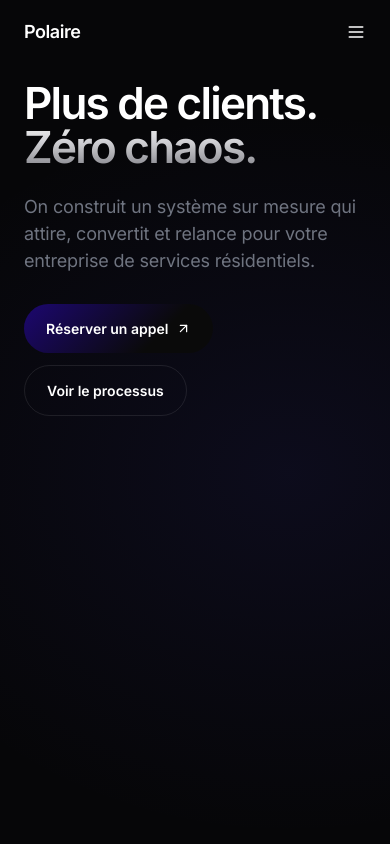
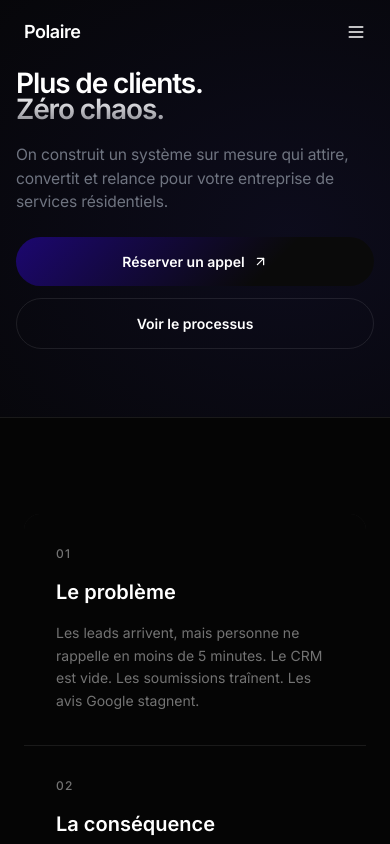
Before and after one commit to phynni/polaire-website-2026, a Next.js app: page / in a window 390 px wide. Shown: the top 844 px of the page. Built offline with nearby package versions, Linux system fonts and the light colour scheme.

Commit message:
feat: update hero component with responsive flex layout
Switch to flexbox, use clamp() for fonts, add breakpoints, remove offset vars

```diff
--- a/app/globals.css
+++ b/app/globals.css
@@ -101,13 +101,12 @@
 
 .hero-section {
   width: 100%;
-  height: 100vh;
-  min-height: 760px;
   position: relative;
   overflow: hidden;
   background: #060608;
   padding: 0;
   margin: 0;
+  min-height: 760px;
 }
 
 .hero-proto-glow {
@@ -119,61 +118,69 @@
 }
 
 .hero-inner {
-  width: 1280px;
-  max-width: 100%;
-  height: 100vh;
+  display: flex;
+  align-items: stretch;
+  width: 100%;
+  height: 100%;
   min-height: 760px;
   position: relative;
-  margin: 0 auto;
   z-index: 2;
+  gap: clamp(20px, 4vw, 80px);
+  padding: clamp(80px, 12vh, 160px) clamp(20px, 5vw, 40px);
+  box-sizing: border-box;
+  justify-content: space-between;
+  align-items: flex-start;
 }
 
 .hero-left-zone {
-  position: absolute;
-  left: 24px;
-  top: 170px;
-  width: 620px;
+  flex: 0 0 auto;
+  width: clamp(300px, 45vw, 560px);
   height: auto;
   box-sizing: border-box;
   z-index: 10;
+  display: flex;
+  flex-direction: column;
+  justify-content: flex-start;
 }
 
 .hero-left-inner {
-  max-width: 620px;
+  max-width: 100%;
 }
 
 .hero-headline {
-  font-size: 74px;
+  font-size: clamp(36px, 6.5vw, 74px);
   line-height: 1.08;
   font-weight: 600;
   letter-spacing: -0.04em;
   margin: 0;
   color: #ffffff;
-  white-space: nowrap;
+  word-wrap: break-word;
+  overflow-wrap: break-word;
 }
 
 .hero-title-secondary {
   display: block;
   margin-top: -4px;
-  white-space: nowrap;
+  word-wrap: break-word;
+  overflow-wrap: break-word;
 }
 
 .hero-subtitle {
-  margin-top: 22px;
-  max-width: 520px;
-  font-size: 18px;
+  margin-top: clamp(16px, 2vh, 22px);
+  max-width: 100%;
+  font-size: clamp(16px, 2vw, 18px);
   line-height: 1.5;
   letter-spacing: -0.01em;
   color: #6f7480;
 }
 
 .hero-cta-wrap {
-  margin-top: 30px;
+  margin-top: clamp(20px, 3vh, 30px);
   display: flex;
   flex-direction: row;
   align-items: flex-start;
   gap: 12px;
-  flex-wrap: nowrap;
+  flex-wrap: wrap;
 }
 
 .hero-btn-primary {
@@ -217,16 +224,13 @@
 }
 
 .hero-right-zone {
-  position: absolute;
-  right: -120px;
-  bottom: 0;
-  width: 900px;
+  flex: 0 0 auto;
   display: flex;
   flex-direction: row;
   align-items: flex-end;
-  gap: 26px;
-  padding: 0 56px 0 0;
-  transform: scale(0.78);
+  gap: clamp(16px, 2vw, 26px);
+  padding: 0;
+  transform: scale(1);
   transform-origin: bottom right;
   opacity: 0.9;
   overflow: visible;
@@ -240,21 +244,40 @@
   --hc-card-ring: rgba(255,255,255,0.02);
   --hc-card-shadow-indigo: rgba(26, 20, 74, 0.18);
   z-index: 5;
+  flex-shrink: 1;
+  min-width: 0;
 }
 
 .hero-col-wrapper {
-  transform: translateY(var(--col-offset, 0px));
+  transform: none;
   display: flex;
   flex-direction: column;
-  flex-shrink: 0;
+  flex-shrink: 1;
+  min-width: 0;
   animation: colRise 0.75s cubic-bezier(0.25, 0.46, 0.45, 0.94) both;
   animation-fill-mode: both;
 }
 
-.hero-col-wrapper-1 { width: 158px; animation-delay: 0.30s; }
-.hero-col-wrapper-2 { width: 248px; animation-delay: 0.42s; }
-.hero-col-wrapper-3 { width: 168px; animation-delay: 0.54s; }
-.hero-col-wrapper-4 { width: 240px; animation-delay: 0.66s; }
+.hero-col-wrapper-1 {
+  width: clamp(120px, 15vw, 158px);
+  animation-delay: 0.30s;
+  min-width: 120px;
+}
+.hero-col-wrapper-2 {
+  width: clamp(180px, 24vw, 248px);
+  animation-delay: 0.42s;
+  min-width: 180px;
+}
+.hero-col-wrapper-3 {
+  width: clamp(120px, 16vw, 168px);
+  animation-delay: 0.54s;
+  min-width: 120px;
+}
+.hero-col-wrapper-4 {
+  width: clamp(180px, 24vw, 240px);
+  animation-delay: 0.66s;
+  min-width: 180px;
+}
 
 .hero-col {
   display: flex;
@@ -486,8 +509,8 @@ header.fixed.top-0.left-0.right-0 {
 @keyframes hc-fadeInUp  { from { opacity: 0; transform: translateY(8px); } to { opacity: 1; transform: translateY(0); } }
 
 @keyframes colRise {
-  from { opacity: 0; transform: translateY(calc(var(--col-offset, 0px) + 20px)); }
-  to   { opacity: 1; transform: translateY(var(--col-offset, 0px)); }
+  from { opacity: 0; transform: translateY(20px); }
+  to   { opacity: 1; transform: translateY(0); }
 }
 @keyframes fadeRise {
   from { opacity: 0; transform: translateY(18px); }
@@ -498,42 +521,123 @@ header.fixed.top-0.left-0.right-0 {
   to   { opacity: 1; }
 }
 
+/* HERO — tablet/laptop */
+@media (max-width: 1200px) {
+  .hero-inner {
+    gap: clamp(12px, 3vw, 40px);
+    padding: clamp(60px, 10vh, 120px) clamp(16px, 4vw, 32px);
+  }
+  .hero-left-zone {
+    width: clamp(280px, 40vw, 480px);
+  }
+  .hero-headline {
+    font-size: clamp(32px, 5.5vw, 60px);
+  }
+  .hero-col-wrapper-1 { width: clamp(100px, 12vw, 130px); }
+  .hero-col-wrapper-2 { width: clamp(140px, 18vw, 200px); }
+  .hero-col-wrapper-3 { width: clamp(100px, 13vw, 140px); }
+  .hero-col-wrapper-4 { width: clamp(140px, 18vw, 190px); }
+}
+
+/* HERO — smaller desktop */
+@media (max-width: 1024px) {
+  .hero-inner {
+    gap: clamp(10px, 2.5vw, 32px);
+  }
+  .hero-left-zone {
+    width: clamp(260px, 38vw, 420px);
+  }
+  .hero-headline {
+    font-size: clamp(30px, 5vw, 52px);
+  }
+}
+
+/* HERO — tablet portrait */
+@media (max-width: 900px) {
+  .hero-inner {
+    flex-direction: column;
+    gap: clamp(40px, 8vh, 80px);
+    padding: clamp(60px, 10vh, 100px) clamp(16px, 4vw, 28px);
+    align-items: flex-start;
+  }
+  .hero-left-zone {
+    width: 100%;
+    max-width: 100%;
+  }
+  .hero-headline {
+    font-size: clamp(32px, 5vw, 52px);
+  }
+  .hero-subtitle {
+    max-width: 100%;
+  }
+  .hero-right-zone {
+    width: 100%;
+    flex-direction: column;
+    align-items: flex-start;
+    gap: clamp(20px, 4vw, 32px);
+    transform: scale(1);
+    opacity: 1;
+  }
+  .hero-col-wrapper {
+    width: 100%;
+    flex-shrink: 0;
+  }
+  .hero-col-wrapper-1,
+  .hero-col-wrapper-2,
+  .hero-col-wrapper-3,
+  .hero-col-wrapper-4 {
+    width: 100%;
+    min-width: 0;
+  }
+  .hero-col {
+    flex-direction: row;
+    flex-wrap: wrap;
+    gap: clamp(16px, 3vw, 24px);
+  }
+  .hero-component-card {
+    width: auto;
+    flex: 0 1 auto;
+  }
+}
+
 /* HERO — mobile */
 @media (max-width: 768px) {
   .hero-section {
-    height: auto;
-    min-height: 100svh;
-    padding: 80px 24px 60px;
-    box-sizing: border-box;
+    min-height: auto;
   }
   .hero-inner {
-    width: 100%;
-    height: auto;
-    min-height: 0;
-    position: relative;
+    flex-direction: column;
+    gap: clamp(32px, 6vh, 64px);
+    padding: clamp(60px, 8vh, 80px) clamp(16px, 4vw, 24px);
+    min-height: auto;
+    align-items: stretch;
   }
   .hero-left-zone {
-    position: relative;
-    left: auto;
-    top: auto;
     width: 100%;
     max-width: 100%;
-    height: auto;
-    padding: 0;
   }
   .hero-left-inner { max-width: 100%; }
   .hero-headline {
-    font-size: 44px;
-    white-space: normal;
+    font-size: clamp(28px, 7vw, 48px);
+    line-height: 1.1;
   }
-  .hero-title-secondary { white-space: normal; }
+  .hero-title-secondary { line-height: 1.1; }
   .hero-subtitle {
     max-width: 100%;
-    font-size: 18px;
+    font-size: clamp(15px, 4vw, 17px);
+    margin-top: clamp(12px, 3vh, 18px);
   }
   .hero-cta-wrap {
     flex-direction: column;
-    align-items: flex-start;
+    align-items: stretch;
+    margin-top: clamp(16px, 3vh, 24px);
   }
-  .hero-right-zone { display: none; }
+  .hero-btn-primary,
+  .hero-btn-secondary {
+    width: 100%;
+    justify-content: center;
+  }
+  .hero-right-zone {
+    display: none;
+  }
 }
--- a/components/sections/hero.tsx
+++ b/components/sections/hero.tsx
@@ -313,11 +313,11 @@ export function HeroSection() {
           </div>
         </div>
 
-        {/* Right zone: 4 columns, anchored bottom-right */}
+        {/* Right zone: 4 columns, flex layout */}
         <div className="hero-right-zone" aria-hidden="true">
 
           {/* Col 1: platform icon images */}
-          <div className="hero-col-wrapper hero-col-wrapper-1" style={{ ["--col-offset" as string]: "-90px" } as React.CSSProperties}>
+          <div className="hero-col-wrapper hero-col-wrapper-1">
             <div className="hero-col">
               <img src="/components/f_ads_icon.png" alt="" style={{ ...iconStyle, marginBottom: "22px" }} />
               <img src="/components/g_ads_icon.png" alt="" style={{ ...iconStyle, marginBottom: "14px" }} />
@@ -326,7 +326,7 @@ export function HeroSection() {
           </div>
 
           {/* Col 2: Lead alert + new lead + automation flow */}
-          <div className="hero-col-wrapper hero-col-wrapper-2" style={{ ["--col-offset" as string]: "-40px" } as React.CSSProperties}>
+          <div className="hero-col-wrapper hero-col-wrapper-2">
             <div className="hero-col">
               <div className="hero-component-card hero-space-22">
                 <CardLeadAlert timerId="alert-timer" />
@@ -341,7 +341,7 @@ export function HeroSection() {
           </div>
 
           {/* Col 3: calendar screenshot */}
-          <div className="hero-col-wrapper hero-col-wrapper-3" style={{ ["--col-offset" as string]: "-140px" } as React.CSSProperties}>
+          <div className="hero-col-wrapper hero-col-wrapper-3">
             <div className="hero-col">
               <img
                 src="/components/calendar-booked.png"
@@ -352,7 +352,7 @@ export function HeroSection() {
           </div>
 
           {/* Col 4: review conversion + booking + google review + invoice */}
-          <div className="hero-col-wrapper hero-col-wrapper-4" style={{ ["--col-offset" as string]: "0px" } as React.CSSProperties}>
+          <div className="hero-col-wrapper hero-col-wrapper-4">
             <div className="hero-col">
               <div className="hero-component-card hero-space-28">
                 <CardReviewConversion />
```
